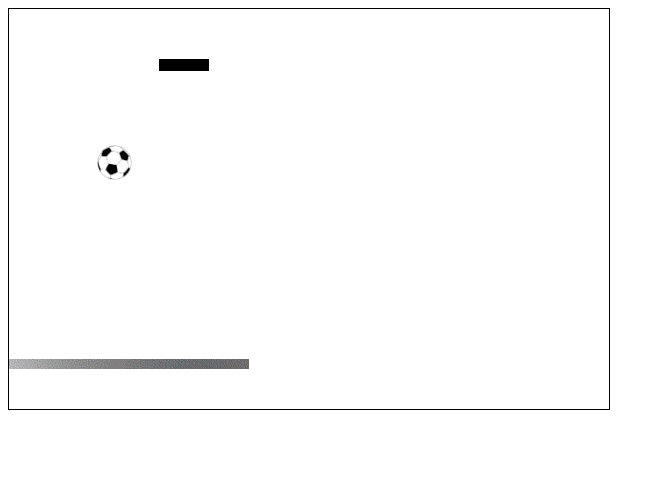
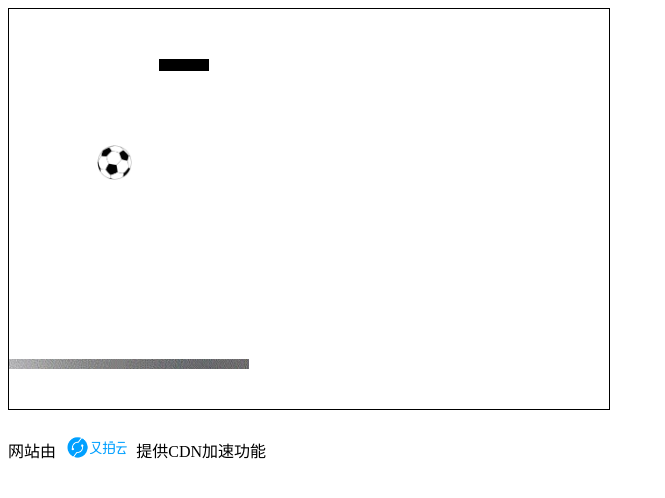
Before and after one commit to sunzongzheng/sunzongzheng.github.io, a plain HTML site: page game/breakout/index.html in a window 1280 px wide. Shown: the whole page, without its empty margins (0-665 px from the left). Drawn offline with Linux system fonts and the light colour scheme.

Commit message:
feat: 添加又拍云链接

```diff
--- a/game/breakout/index.html
+++ b/game/breakout/index.html
@@ -11,6 +11,13 @@
 </head>
 <body>
 <canvas id="canvas" width="600" height="400"></canvas>
+<p style="display: flex;align-items: center;">
+    网站由
+    <a href="https://www.upyun.com/?utm_source=lianmeng&utm_medium=referral" target="_blank">
+        <img src="./images/upyun.png" style="height: 35px;">
+    </a>
+    提供CDN加速功能
+</p>
 <script src="./app.js"></script>
 </body>
 </html>
```
Also changed, not shown: game/breakout/images/upyun.png (added), 1 other file.
